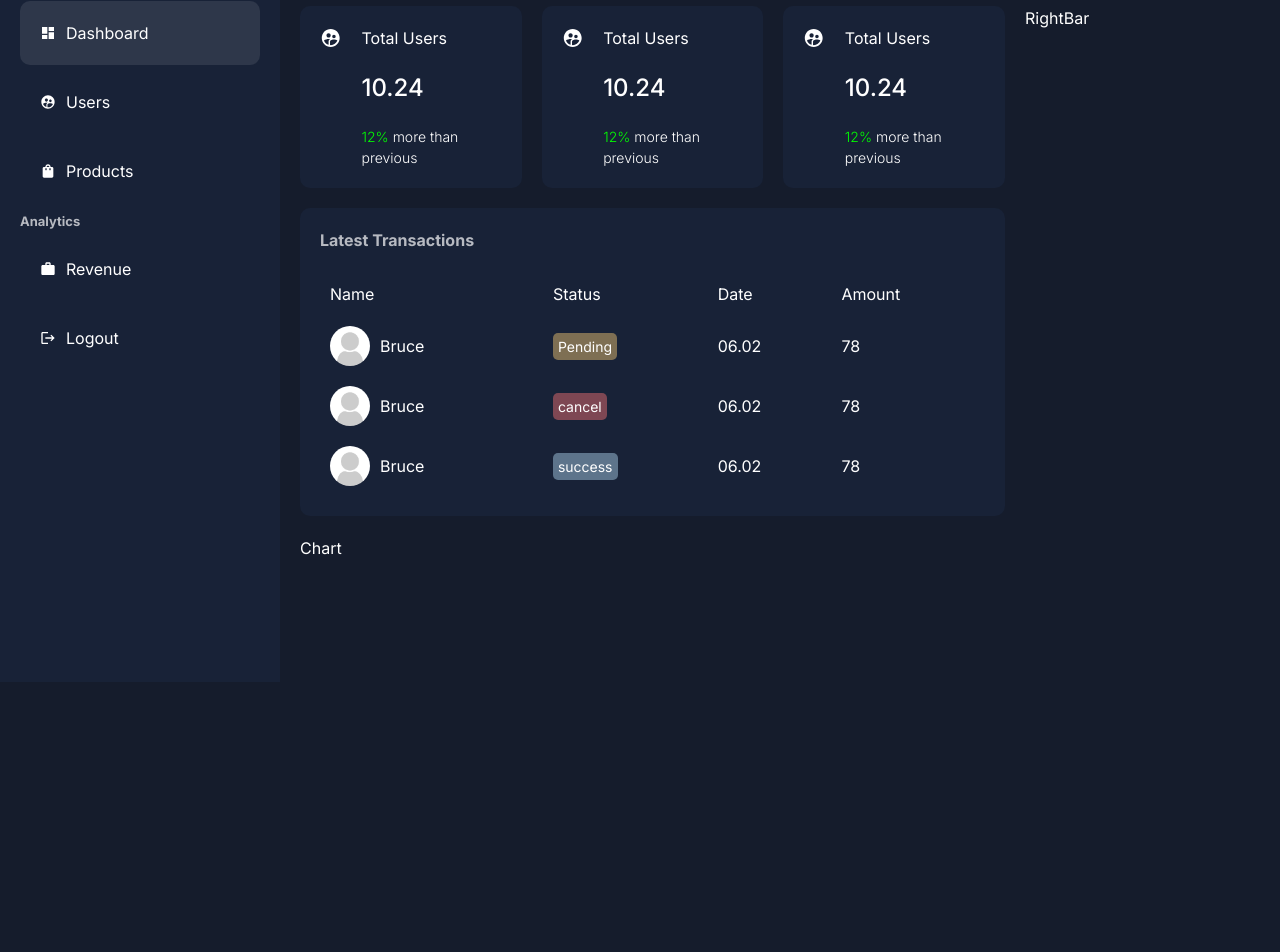
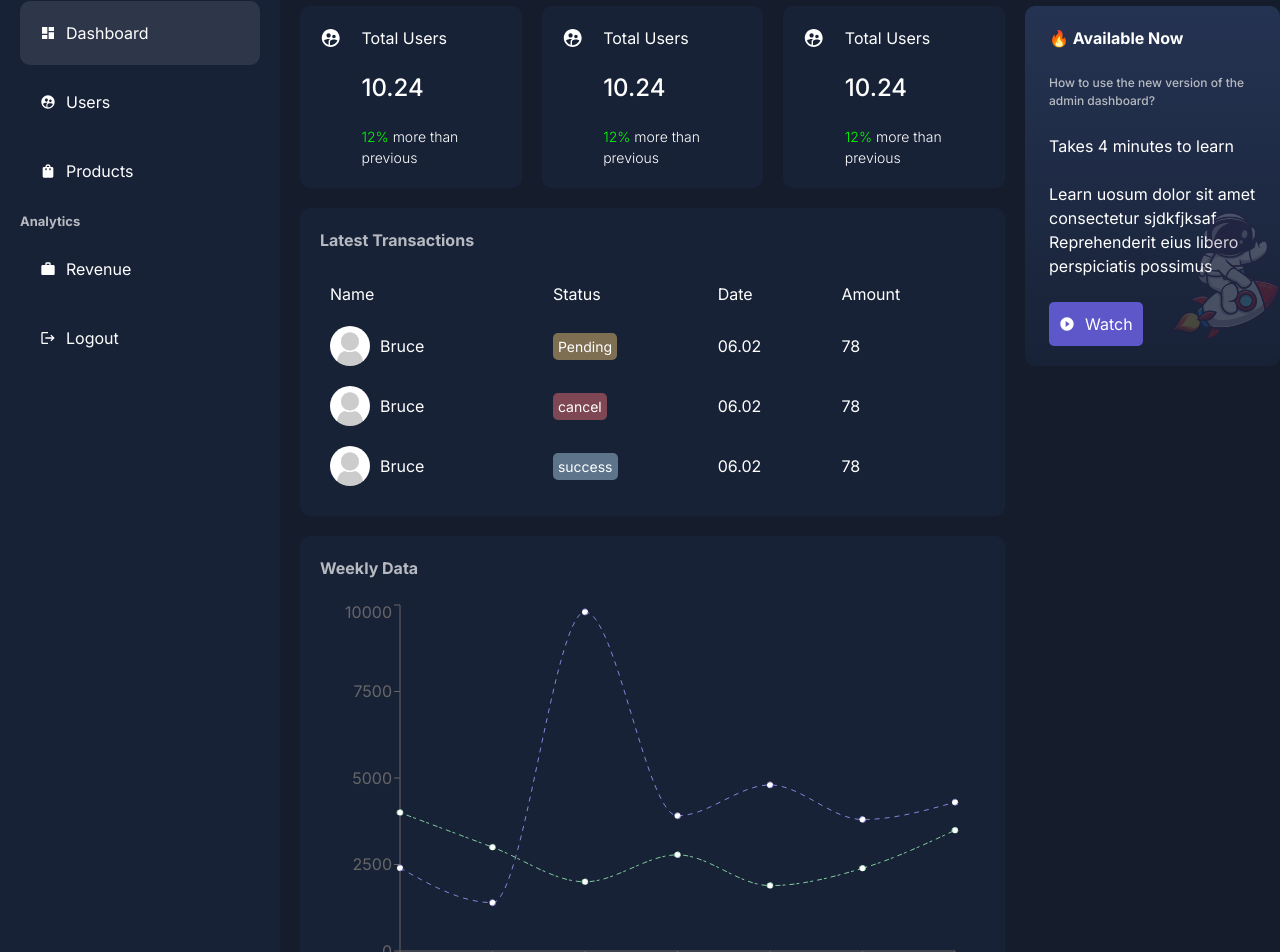
Before and after one commit to Bruce-CodeMan/next_dashboard, a Next.js app: page /dashboard in a window 1280 px wide. Shown: the part 118-1070 px from the top of the page. Before the commit the page ends 800 px from the top, so only its background shows below. Built offline with nearby package versions, Linux system fonts and the light colour scheme.

Commit message:
finish the rightbar component

```diff
--- a/package.json
+++ b/package.json
@@ -15,7 +15,8 @@
     "next": "14.0.4",
     "react": "^18",
     "react-dom": "^18",
-    "react-icons": "^5.0.0"
+    "react-icons": "^5.0.0",
+    "recharts": "^2.10.4"
   },
   "devDependencies": {
     "@types/node": "^20",
--- a/src/components/card/card.module.css
+++ b/src/components/card/card.module.css
@@ -1,3 +1,4 @@
+/* src/components/card/card.module.css */
 .container {
 	background-color: var(--bgSoft);
 	padding: 20px;
--- a/src/components/card/card.tsx
+++ b/src/components/card/card.tsx
@@ -3,6 +3,8 @@
  * @Author: Bruce Hsu
  * @Description:
  */
+
+// src/components/card/card.tsx
 import { MdSupervisedUserCircle } from "react-icons/md"
 
 // Custom Imports - Style
--- a/src/components/chart/chart.module.css
+++ b/src/components/chart/chart.module.css
@@ -0,0 +1,13 @@
+/* src/components/chart/chart.module.css */
+.container {
+	height: 450px;
+	background-color: var(--bgSoft);
+	padding: 20px;
+	border-radius: 10px;
+}
+
+.title {
+	font-weight: bold;
+	color: var(--textSoft);
+	margin-bottom: 20px;
+}
--- a/src/components/chart/chart.tsx
+++ b/src/components/chart/chart.tsx
@@ -3,8 +3,83 @@
  * @Author: Bruce Hsu
  * @Description:
  */
+// src/components/chart/chart.tsx
+"use client";
+
+import { LineChart, Line, XAxis, YAxis, Tooltip, Legend, ResponsiveContainer } from 'recharts';
+
+// Custom Imports - Style
+import styles from "./chart.module.css"
+
+const data = [
+  {
+    name: 'Page A',
+    uv: 4000,
+    pv: 2400,
+    amt: 2400,
+  },
+  {
+    name: 'Page B',
+    uv: 3000,
+    pv: 1398,
+    amt: 2210,
+  },
+  {
+    name: 'Page C',
+    uv: 2000,
+    pv: 9800,
+    amt: 2290,
+  },
+  {
+    name: 'Page D',
+    uv: 2780,
+    pv: 3908,
+    amt: 2000,
+  },
+  {
+    name: 'Page E',
+    uv: 1890,
+    pv: 4800,
+    amt: 2181,
+  },
+  {
+    name: 'Page F',
+    uv: 2390,
+    pv: 3800,
+    amt: 2500,
+  },
+  {
+    name: 'Page G',
+    uv: 3490,
+    pv: 4300,
+    amt: 2100,
+  },
+];
+
 export default function Chart() {
 	return (
-		<div>Chart</div>
+		<div className={styles.container}>
+			<h2 className={styles.title}>Weekly Data</h2>
+			<ResponsiveContainer width="100%" height="100%">
+			<LineChart
+          width={500}
+          height={300}
+          data={data}
+          margin={{
+            top: 5,
+            right: 30,
+            left: 20,
+            bottom: 5,
+          }}
+        >
+          <XAxis dataKey="name" />
+          <YAxis />
+          <Tooltip />
+          <Legend />
+          <Line type="monotone" dataKey="pv" stroke="#8884d8" strokeDasharray="5 5" />
+          <Line type="monotone" dataKey="uv" stroke="#82ca9d" strokeDasharray="3 4 5 2" />
+        </LineChart>
+		</ResponsiveContainer>
+		</div>
 	)
 }
--- /dev/null
+++ b/src/components/rightbar/rightbar.module.css
@@ -0,0 +1,53 @@
+.container {
+	position: fixed;
+}
+
+.item {
+	position: relative;
+	background: linear-gradient(to top, #182237, #253352);
+	padding: 20px 24px;
+	border-radius: 10px;
+	margin-bottom: 20px;
+}
+
+.bgContainer {
+	position: absolute;
+	bottom: 0;
+	right: 0;
+	width: 50%;
+	height: 50%;
+}
+
+.bg{
+	object-fit: contain;
+	opacity: 0.2;
+}
+
+.texts {
+	display: flex;
+	flex-direction: column;
+	gap: 24px;
+}
+
+.notification {
+	font-weight: bold;
+}
+
+.title {
+	font-weight: 500;
+	font-size: 12px;
+	color: var(--textSoft);
+}
+
+.button {
+	padding: 10px;
+	display: flex;
+	align-items: center;
+	gap: 10px;
+	background-color: #5d57c9;
+	color: white;
+	border: none;
+	border-radius: 5px;
+	cursor: pointer;
+	width: max-content;
+}
--- a/src/components/rightbar/rightbar.tsx
+++ b/src/components/rightbar/rightbar.tsx
@@ -3,8 +3,34 @@
  * @Author: Bruce Hsu
  * @Description:
  */
+import Image from "next/image"
+
+import { MdPlayCircleFilled } from "react-icons/md"
+
+// Custom Imports - Style
+import styles from "./rightbar.module.css"
+
 export default function RightBar() {
 	return (
-		<div>RightBar</div>
+		<div className={styles.container}>
+			<div className={styles.item}>
+				<div className={styles.bgContainer}>
+					<Image src="/astronaut.png" alt="" fill className={styles.bg}/>
+				</div>
+				<div className={styles.texts}>
+					<span className={styles.notification}>🔥 Available Now</span>
+					<h3 className={styles.title}>How to use the new version of the admin dashboard?</h3>
+					<span className={styles.subtitle}>Takes 4 minutes to learn</span>
+					<p className={styles.description}>
+						Learn uosum dolor sit amet consectetur sjdkfjksaf
+						Reprehenderit eius libero perspiciatis possimus
+					</p>
+					<button className={styles.button}>
+						<MdPlayCircleFilled />
+						Watch
+					</button>
+				</div>
+			</div>
+		</div>
 	)
 }
--- a/src/components/transactions/transactions.module.css
+++ b/src/components/transactions/transactions.module.css
@@ -1,3 +1,4 @@
+/* src/components/transaction/transactions.module.css */
 .container {
 	background-color: var(--bgSoft);
 	padding: 20px;
--- a/src/components/transactions/transactions.tsx
+++ b/src/components/transactions/transactions.tsx
@@ -3,6 +3,8 @@
  * @Author: Bruce Hsu
  * @Description:
  */
+
+// src/components/transactions/transactions.tsx
 import Image from "next/image"
 
 // Custom Imports - Style
--- a/src/layouts/dashboard/dashboard.module.css
+++ b/src/layouts/dashboard/dashboard.module.css
@@ -7,7 +7,7 @@
 	flex: 1;
 	background-color: var(--bgSoft);
 	padding: 20px;
-	height: 100vh;
+	min-height: 100vh;
 }
 
 .content {
```
Also changed, not shown: public/astronaut.png (added), 1 other file (tests, documents, lock files or other folders).
